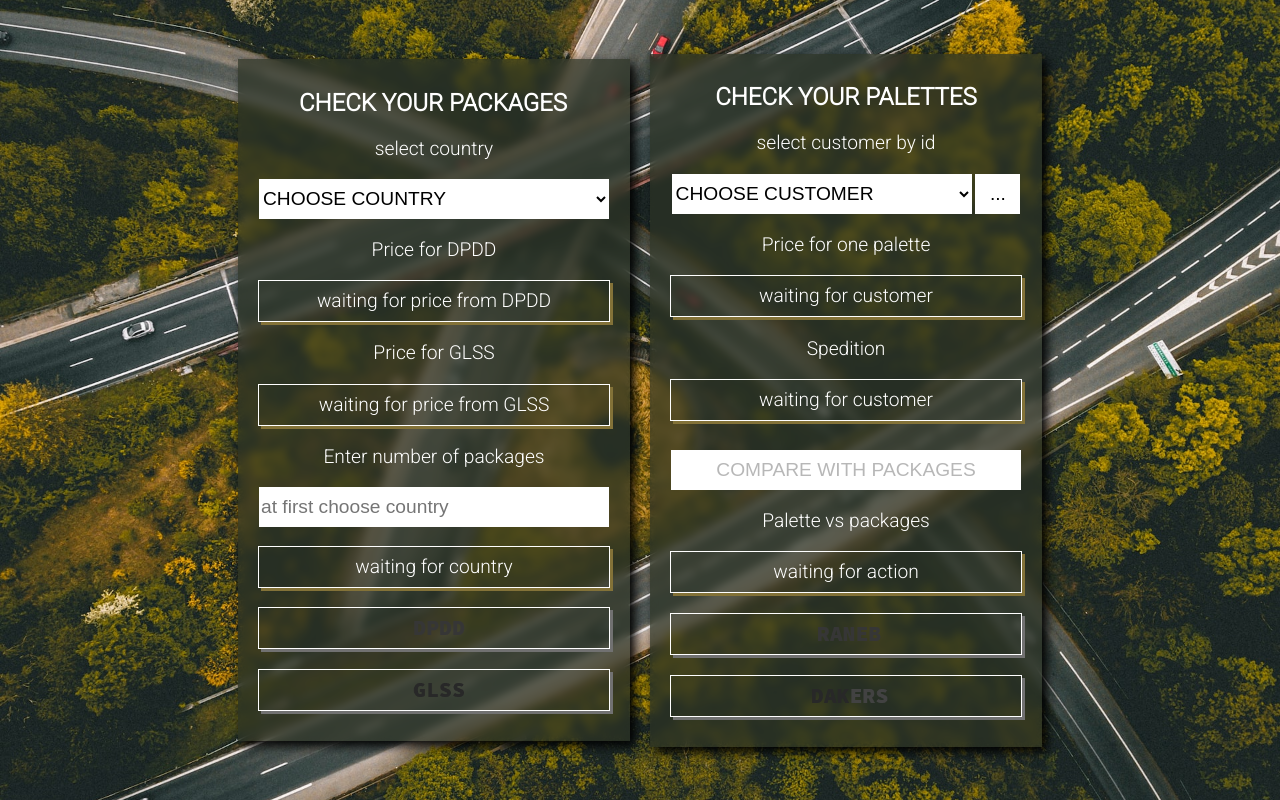
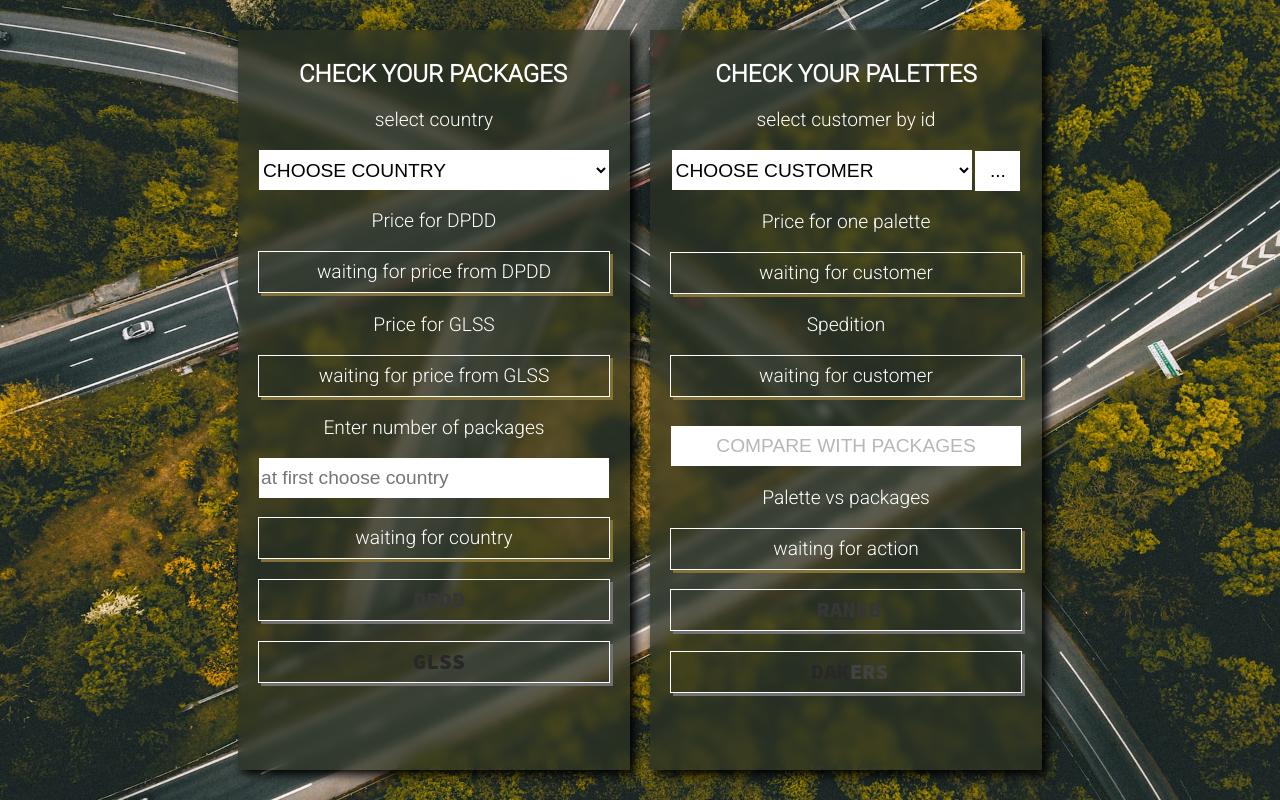
Before and after one commit to LSZ1987/transport-calculator, a plain HTML site: page index.html in a window 1280 px wide. Drawn offline with nearby package versions, Linux system fonts and the light colour scheme.

Commit message:
Update style.css

```diff
--- a/style.css
+++ b/style.css
@@ -33,7 +33,7 @@ p {
     backdrop-filter: blur(4px);
     padding: 10px 20px;
     box-shadow: 5px 5px 10px black;
-    min-height: 80%;
+    min-height: 90%;
     transition: 1s;
 }
 
```
